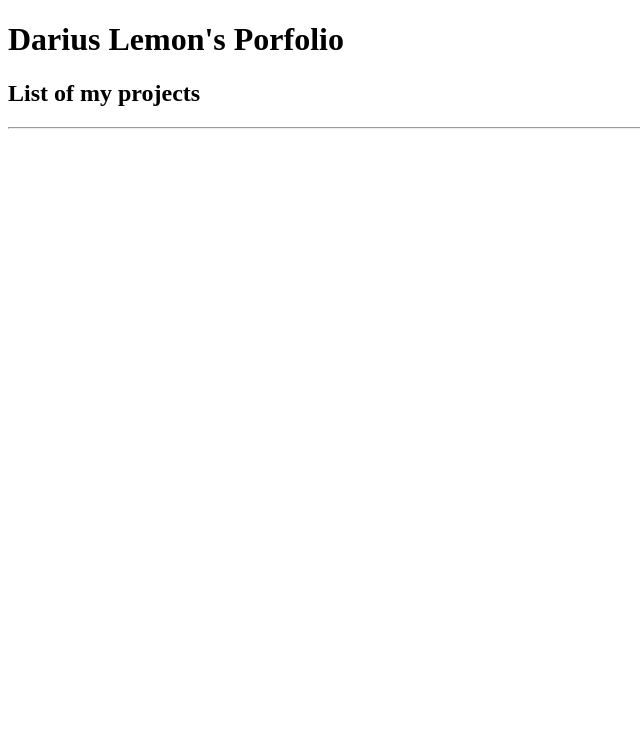
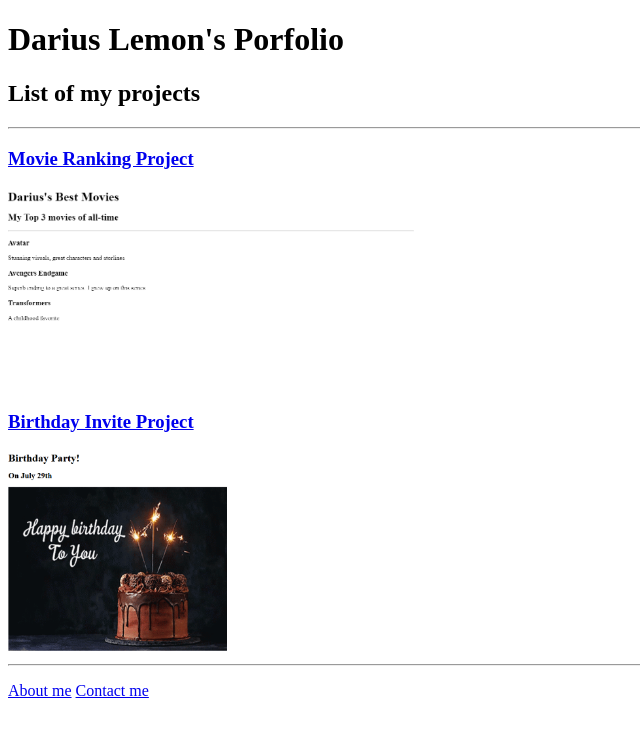
Before and after one commit to DariusL02/html-portfolio, a plain HTML site: page index.html in a window 1280 px wide. Shown: the whole page, without its empty margins (0-640 px from the left). Drawn offline with Linux system fonts and the light colour scheme.

Commit message:
Add files via upload

```diff
--- a/index.html
+++ b/index.html
@@ -10,8 +10,16 @@
         <h1>Darius Lemon's Porfolio</h1>
         <h2>List of my projects</h2>
         <hr />
+        <h3><a href="./public/movie-ranking.html">Movie Ranking Project</a> </h3>
+        <img src="./assets/images/DariusMovieRanking.png" height="200" alt="Screenshot of Darius's movie ranking project" />
+        <h3><a href="./public/birthday-invite.html">Birthday Invite Project</a> </h3>
+        <img src="./assets/images/DariusBirthday.png" height="200" alt="screenshot of Darius's birthday invintation project" />
+        <hr />
+        <p><a href="./public/about.html">About me</a>
+            <a href="./public/contact.html">Contact me</a>
+        </p>
     </body>
-
+</html>
 <!-- TODO 2: Add Your previous projects' HTML into the public folder -->
 
 <!-- TODO 3: Take screenshots of your project previews and add the images to the images folder -->
```
